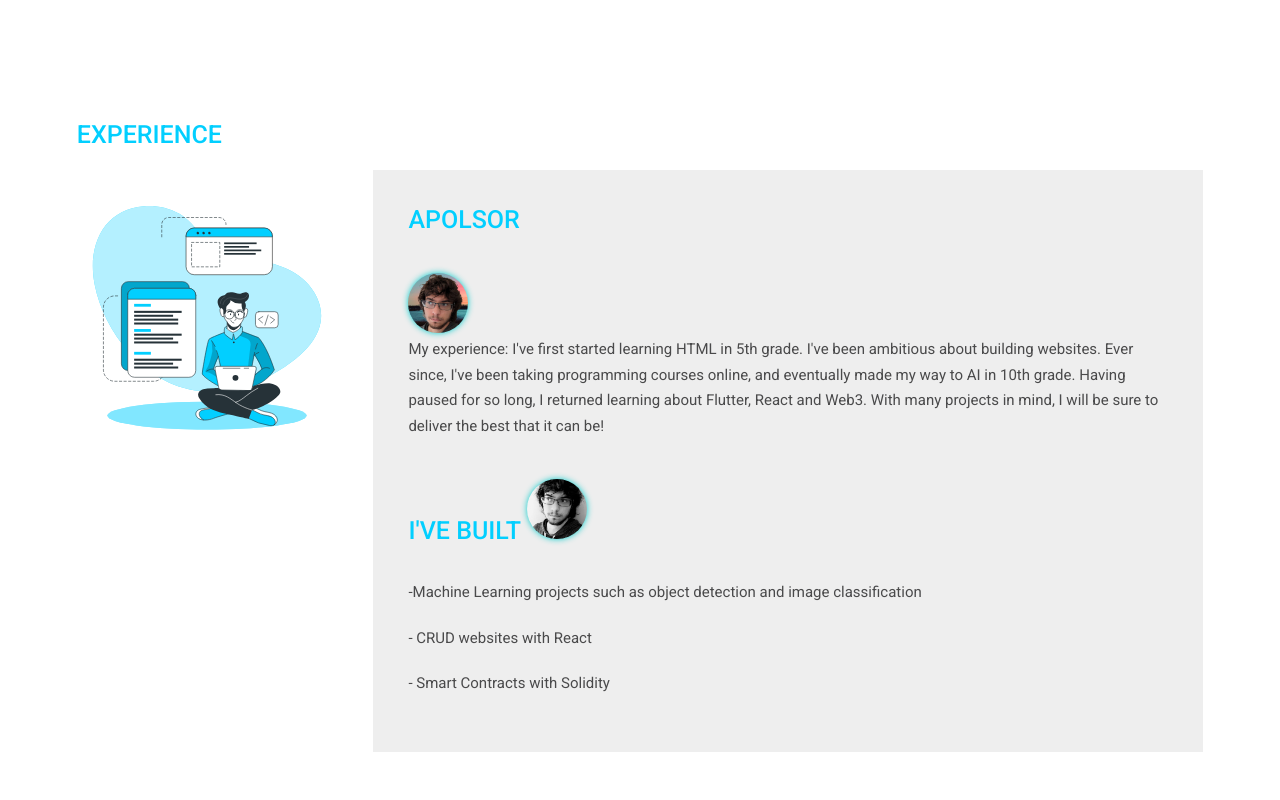
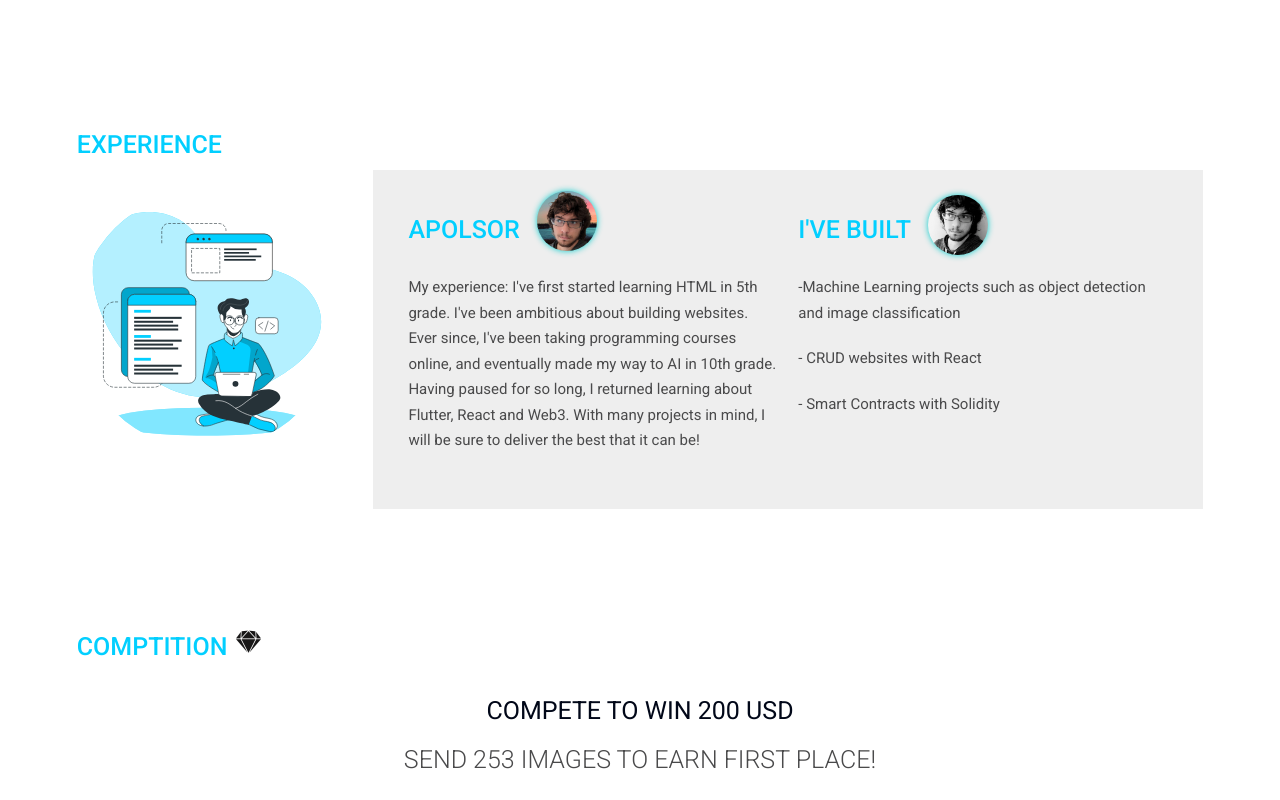
Before and after one commit to Abdo-Elkateb/Personal-Website-for-client, a plain HTML site: page index.html in a window 1280 px wide. Shown: the part 920-1720 px from the top of the page. Drawn offline with nearby package versions, Linux system fonts and the light colour scheme.

Commit message:
fix the logo

```diff
--- a/css/style.css
+++ b/css/style.css
@@ -323,31 +323,19 @@ filter: drop-shadow(0 0 .2rem var(--color-sp));
     gap: 20px;
 }
 
-.about .about-main h4 {
-    font-size: 25px;
-    font-weight: 500;
-    text-transform: uppercase;
-    margin-bottom: 35px;
-    color: var(--color-sp);
-    height: auto;
-}
+
 
 .about .about-main img {
     height: 260px;
     width: 260px;
-    /* border-radius: 50%; */
+    border-radius: 50%;
 }
 
-.about .about-main p {
-font-size: 15px;
-margin-bottom:20px;
-color: #4a4a4b;
-line-height: 1.7;
-}
+
 
 .about .about-main-skils {
     display: grid;
-    grid-template-columns:1fr;
+    grid-template-columns:1fr 1fr;
     background: #eeeeee;
     gap: 20px;
     padding: 35px;
@@ -357,27 +345,45 @@ line-height: 1.7;
 }
 
 .about .about-main-skils .about_experience .about__img {
-/* position: absolute; */
+position: absolute;
 width: 60px;
+margin-top: 1px;
 height: 60px;
-margin-top: 4px;
-/* top: 20px;
-left: 164px; */
+top: 20px;
+left: 164px;
 border-radius: 50%;
 filter: drop-shadow(0 0 .2rem rgb(5, 204, 204));
 object-fit: cover;
 }
+.about-main-built {
+    position: relative;
+}
 .about .about-main-skils .about__img_2 {
-/* position: absolute; */
+position: absolute;
 width: 60px;
 height: 60px;
-top: 200px;
-left: 164px;
+top: -10px;
+left: 130px;
 border-radius: 50%;
 filter: drop-shadow(0 0 .2rem rgb(5, 204, 204));
 object-fit: cover;
 
 
+}
+.about .about-main h4 {
+    font-size: 25px;
+    font-weight: 500;
+    line-height: 2;
+    text-transform: uppercase;
+    margin-bottom: 20px;
+    color: var(--color-sp);
+    height: auto;
+}
+.about .about-main p {
+font-size: 15px;
+margin-bottom:20px;
+color: #4a4a4b;
+line-height: 1.7;
 }
 
 
--- a/index.html
+++ b/index.html
@@ -5,6 +5,10 @@
     <meta charset="UTF-8" />
     <meta http-equiv="X-UA-Compatible" content="IE=edge" />
     <meta name="viewport" content="width=device-width, initial-scale=1.0" />
+    <!-- link image from windew -->
+        <link rel = "icon" href =
+"./img/logo.svg"
+        type = "image/x-icon">
     <!-- css style -->
     <link rel="stylesheet" href="./css/style.css" />
     <!-- CSS responsive -->
@@ -114,11 +118,10 @@
                 </div>
                 <div class="about-main-skils">
                     <div class="about_experience">
-                        <div class="">
                                <h4>Apolsor </h4>
-                        <img class="about__img" src="./img/ytSKpM2i_400x400.jpg" alt>
+                         <img class="about__img" src="./img/ytSKpM2i_400x400.jpg" alt>
 
-                        </div>
+
 
                         <p>
                             My experience: I've first started learning HTML in 5th grade. I've been ambitious about
@@ -129,9 +132,9 @@
                         </p>
                     </div>
                     <div class="about-main-built">
-                        <h4>I've built
+                        <h4>I've built </h4>
                            <img class="about__img_2" src="./img/WhatsApp Image 2023-05-24 at 20.41.36.jpg" alt>
-                        </h4>
+
 
                         <p> -Machine Learning projects such as object
                             detection and image classification</p>
```
